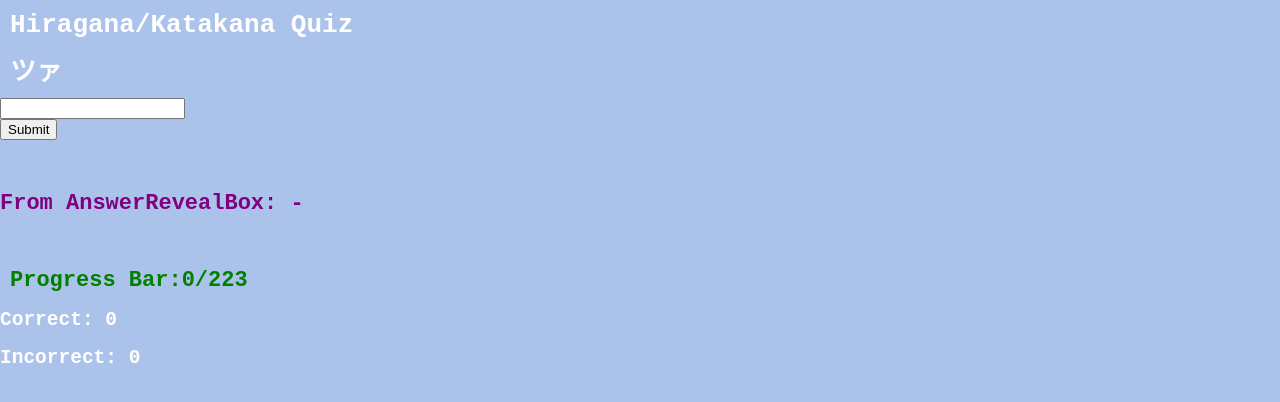
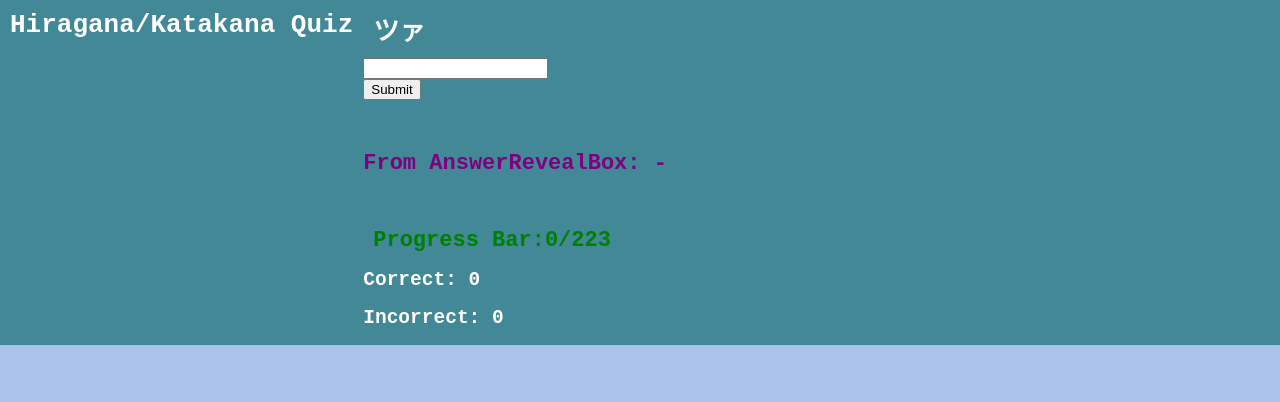
Before and after one commit to chen-jenn/hiragana-katakana, a React (Create React App) app: page / in a window 1280 px wide. Shown: the top 402 px of the page. Built offline with nearby package versions, Linux system fonts and the light colour scheme.

Commit message:
Fix scss setup

```diff
--- a/package.json
+++ b/package.json
@@ -6,7 +6,7 @@
     "node-sass": "^4.11.0",
     "react": "^16.7.0",
     "react-dom": "^16.7.0",
-    "react-scripts": "2.1.3"
+    "react-scripts": "^2.1.5"
   },
   "scripts": {
     "start": "PORT=3001 react-scripts start",
--- a/src/components/App.js
+++ b/src/components/App.js
@@ -1,8 +1,6 @@
 import React, { Component } from "react";
 import { QuizBox } from "./QuizBox";
-// import { AnswerRevealBox } from "./AnswerRevealBox";
-// import { SubmitBox } from "./SubmitBox";
-// import { ProgressBar } from "./ProgressBar";
+import '../index.scss';
 
 class App extends Component {
   render(){
--- a/src/index.scss
+++ b/src/index.scss
@@ -10,8 +10,8 @@ html, body {
 }
 
 .App {
-  // display: flex;
-  // background-color: $dark-blue;
+  display: flex;
+  background-color: $dark-blue;
   // margin: 10px;
   // padding: 5px;
 
```
